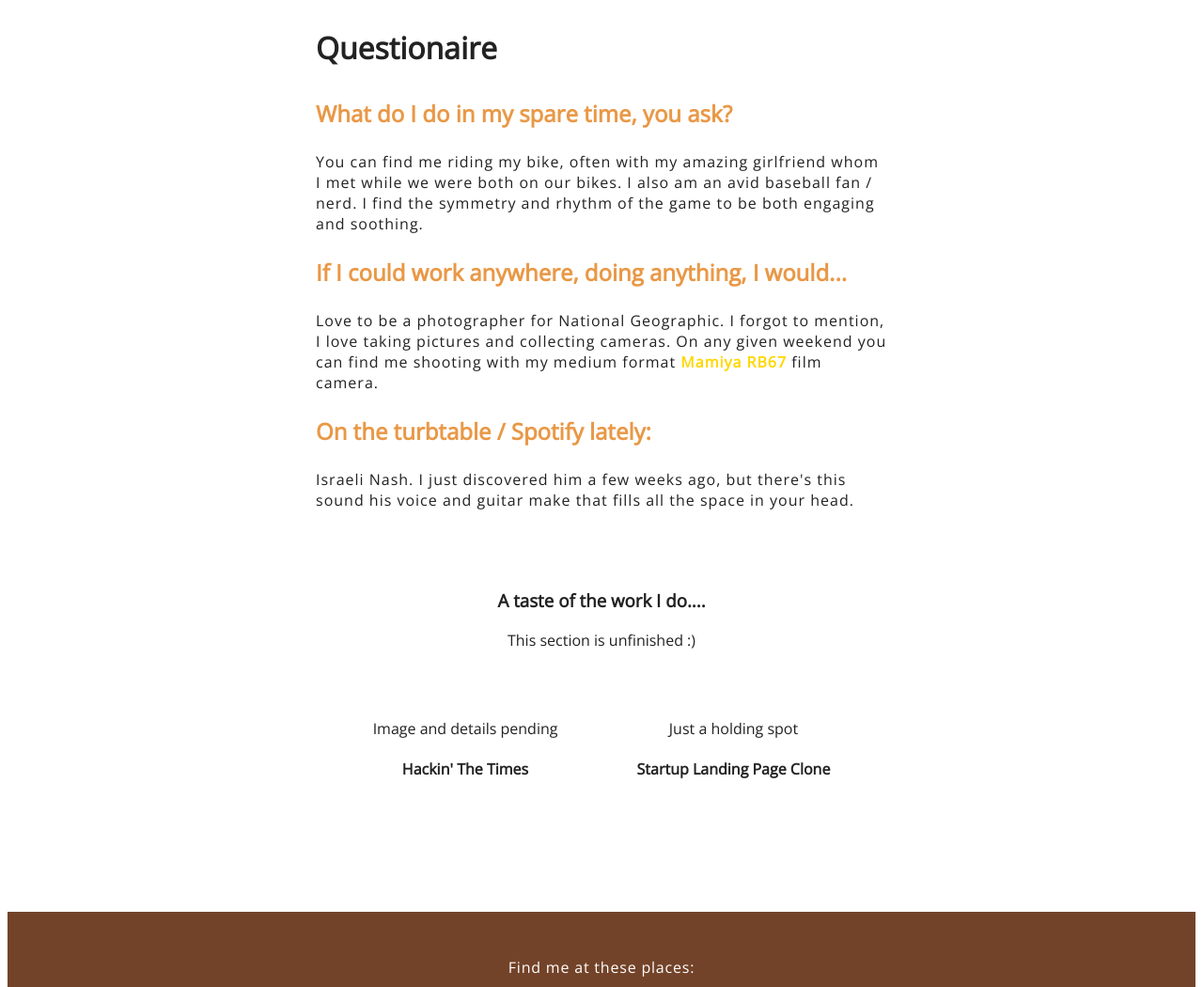
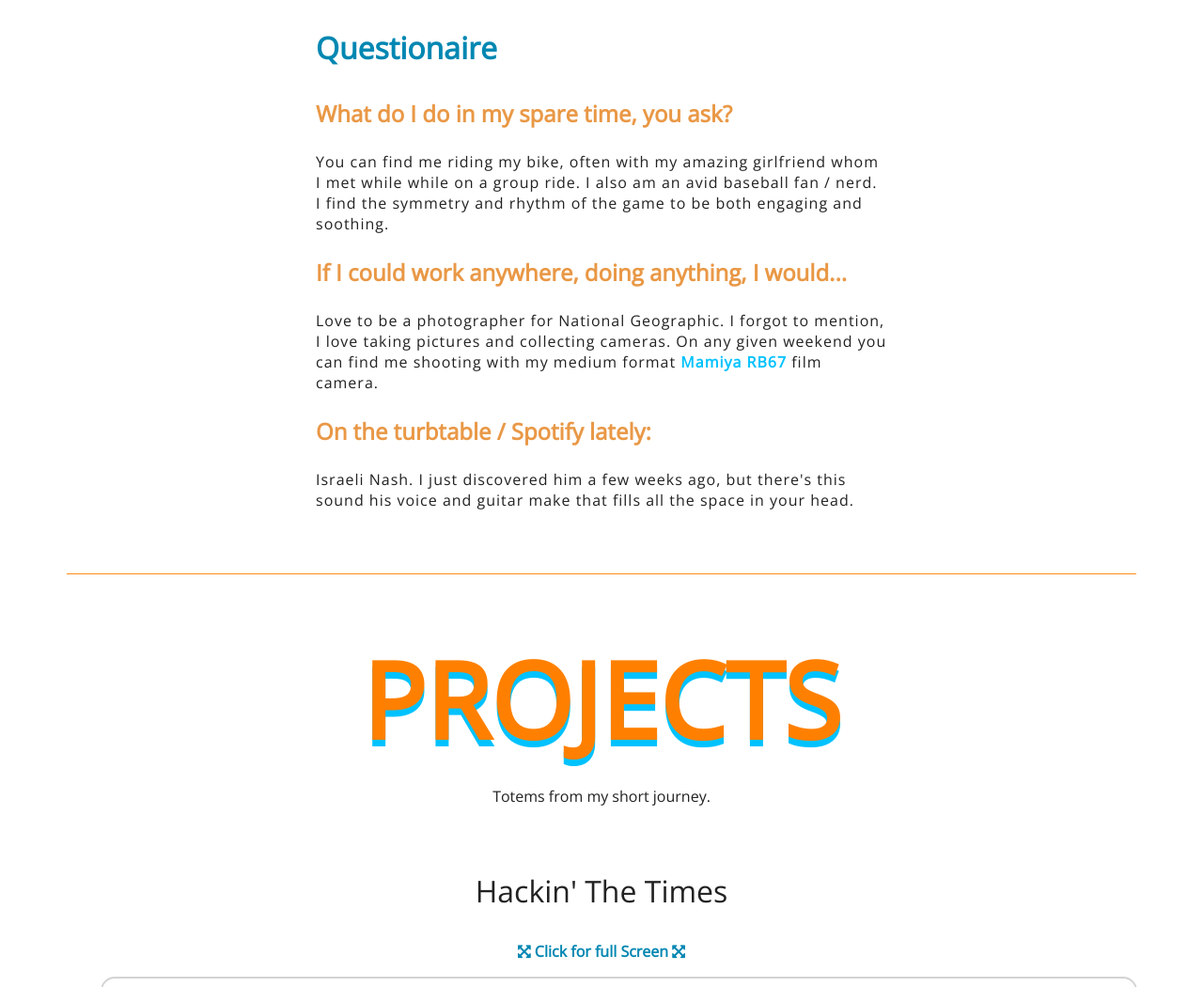
Before and after one commit to bryantee/about_me, a plain HTML site: page index.html in a window 1280 px wide. Shown: the part 1192-2242 px from the top of the page at 94% size. Drawn offline with nearby package versions, Linux system fonts and the light colour scheme; a web font is replaced by a local one.

Commit message:
Updated portfolio: added projects, new font colors, mostly responsive.

```diff
--- a/css/main.css
+++ b/css/main.css
@@ -62,6 +62,10 @@ body {
   margin-right: auto;
 }
 
+#questions {
+  margin-bottom: 3em;
+}
+
 .qa-header {
   font-size: 1.5em;
   color: #E99846;
@@ -69,12 +73,12 @@ body {
 
 .content-header {
   font-size: 2em;
-  color: #222222
+  color: #0087B2
 }
 
 a {
   font-weight: bold;
-  color: gold;
+  color: #00C2FF;
   text-decoration: none;
 }
 
@@ -95,15 +99,57 @@ footer {
 } */
 
 .projects {
-  max-width: 45em;
+  max-width: 90%;
   margin: 0 auto;
-  padding: 3em 0;
+  padding: .2em 0;
   text-align: center;
+}
+
+.projects-heading {
+  font-family: "Open Sans", "Helvetica Neue", sans-serif;
+  font-weight: bold;
+  text-shadow: 0px 7px 0px #00C2FF;
+  font-size: 7em;
+  text-transform: uppercase;
+  color: #FF8000;
+  margin: 15px 0;
+  border-top: solid 1px #FF8D19;
+  padding-top: .5em;
 }
 
 .projects .project {
   display: inline-block;
-  padding: 2.5em;
+  padding: 0.5em;
+  max-width: 100%;
+  max-height: auto;
+  margin: 1.8em auto;
+}
+
+.project > img {
+  width: 100%;
+  border: solid 2px LightGrey;
+  padding: 1em;
+  border-radius: 15px 15px;
+}
+
+.project h4 {
+  font-size: 2em;
+  font-weight: 400;
+  padding: 0.5em;
+  margin: 0;
+}
+
+@media only screen and (max-width: 1000px) {
+  .project h4 {
+    font-size: 4em;
+  }
+  .project a {
+    font-size: 2.8em;
+  }
+}
+
+.projects a {
+  color: #0087B2
 }
 
 .content-footer {
@@ -137,13 +183,13 @@ footer.content-footer ul.social {
 
 @media only screen and (max-width: 1000px) {
   .masthead-heading {
-    font-size: 12em;
+    font-size: 6em;
   }
   .masthead-intro {
-    font-size: 6em;
+    font-size: 4em;
   }
   .content-header {
-    font-size: 5em;
+    font-size: 2.6em;
     font-weight: 600;
   }
   #content-intro,
--- a/index.html
+++ b/index.html
@@ -11,7 +11,7 @@
 	<body>
 
 	<header class="masthead">
-		<p class="masthead-intro">Hello, there. I'm</p>
+		<p class="masthead-intro">Oh, Haii  - I'm</p>
 		<h1 class="masthead-heading">Bryan!</h1>
 	</header>
 
@@ -34,7 +34,7 @@
 		<h3 class="content-header">Questionaire</h3>
 		<h3 class="qa-header">What do I do in my spare time, you ask?</h3>
 		<p class="content-paragraph">
-			You can find me riding my bike, often with my amazing girlfriend whom I met while we were both on our bikes. I also am an avid baseball fan / nerd. I find the symmetry and rhythm of the game to be both engaging and soothing.
+			You can find me riding my bike, often with my amazing girlfriend whom I met while while on a group ride. I also am an avid baseball fan / nerd. I find the symmetry and rhythm of the game to be both engaging and soothing.
 		</p>
 		<h3 class="qa-header">If I could work anywhere, doing anything, I would...</h3>
 		<p class="content-paragraph">
@@ -46,15 +46,17 @@
 	</section>
 
 	<section class="projects">
-		<h3>A taste of the work I do....</h3>
-		<p>This section is unfinished :)</p>
+		<h3 class="projects-heading">Projects</h3>
+		<p>Totems from my short journey.</p>
 		<div class="project">
-			<p>Image and details pending</p>
 			<h4>Hackin' The Times</h4>
+			<p><a href="images/times_crop.png"><i class="fa fa-arrows-alt"></i> Click for full Screen <i class="fa fa-arrows-alt"></i></a></p>
+			<img src="images/times_crop.png" alt="hack the times">
 		</div>
 		<div class="project">
-			<p>Just a holding spot</p>
 			<h4>Startup Landing Page Clone</h4>
+			<p><a href="images/karma.png"><i class="fa fa-arrows-alt"></i> Click for full Screen <i class="fa fa-arrows-alt"></i></a></p>
+			<img src="images/karma.png" alt="Karma Page">
 		</div>
 	</section>
 
```
Also changed, not shown: images/karma.png (added), images/times.png (added), images/times_crop.png (added).
